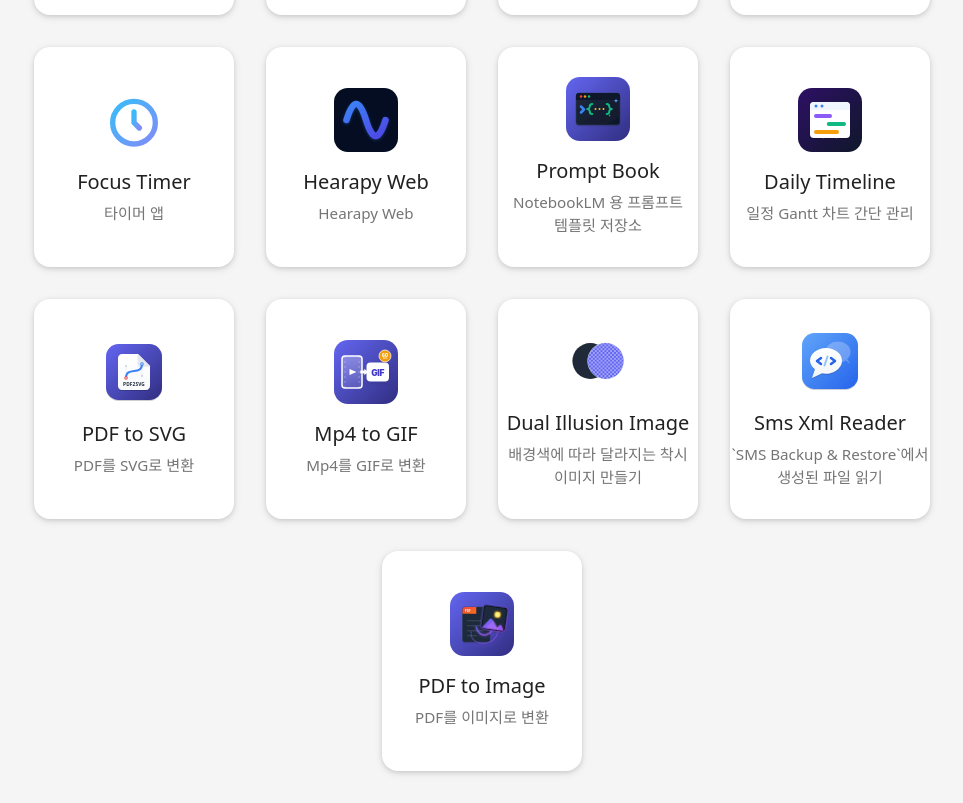
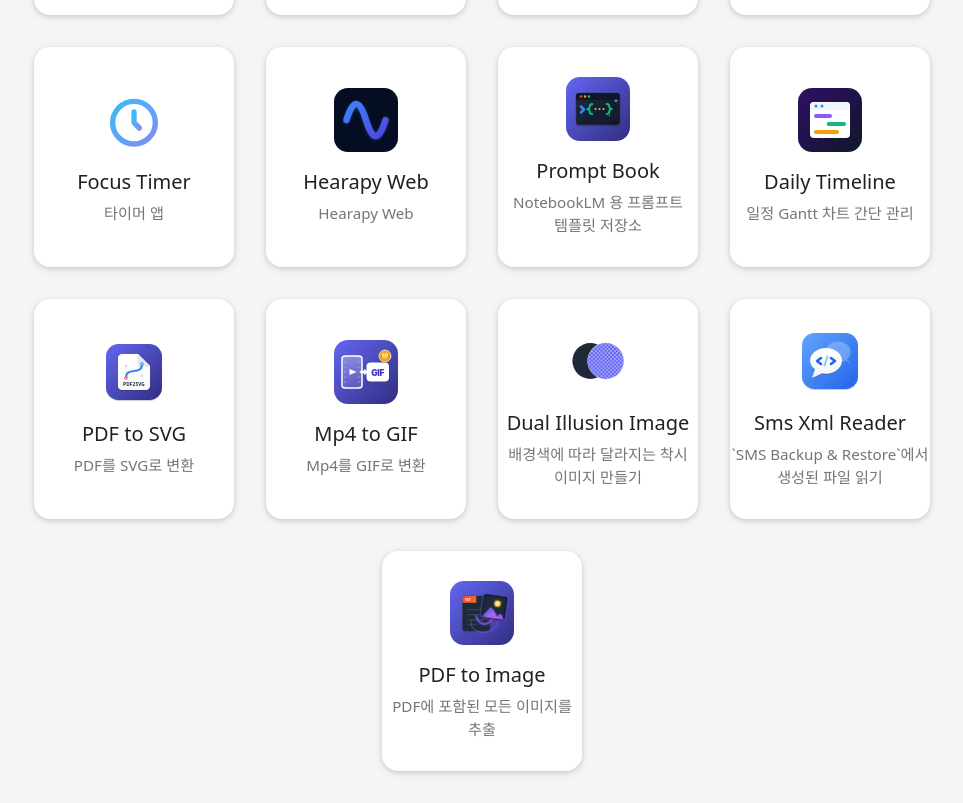
Before and after one commit to explainpark101/explainpark101.github.io, a Vue app: page / in a window 1280 px wide. Shown: the part 1234-2037 px from the top of the page, without its empty margins (158-1121 px from the left). Built offline with nearby package versions, Linux system fonts and the light colour scheme; a web font is replaced by a local one.

Commit message:
fix: update description for PDF to Image conversion in home app links to clarify functionality

```diff
--- a/src/data/homeAppLinks.js
+++ b/src/data/homeAppLinks.js
@@ -60,5 +60,5 @@ export const HOME_APP_LINKS = [
   { href: '/ffmpeg-gif', icon: FFMPegGIFIcon, title: 'Mp4 to GIF', description: 'Mp4를 GIF로 변환' },
   { href: '/dual-illusion-image', icon: DualIluusionImageIcon, title: 'Dual Illusion Image', description: '배경색에 따라 달라지는 착시 이미지 만들기' },
   { href: '/sms-xml-reader', icon: SmsXmlReaderIcon, title: 'Sms Xml Reader', description: '`SMS Backup & Restore`에서 생성된 파일 읽기' },
-  { href: '/pdf-img-export', icon: PDFImgExportIcon, title: 'PDF to Image', description: 'PDF를 이미지로 변환' },
+  { href: '/pdf-img-export', icon: PDFImgExportIcon, title: 'PDF to Image', description: 'PDF에 포함된 모든 이미지를 추출' },
 ];
```
